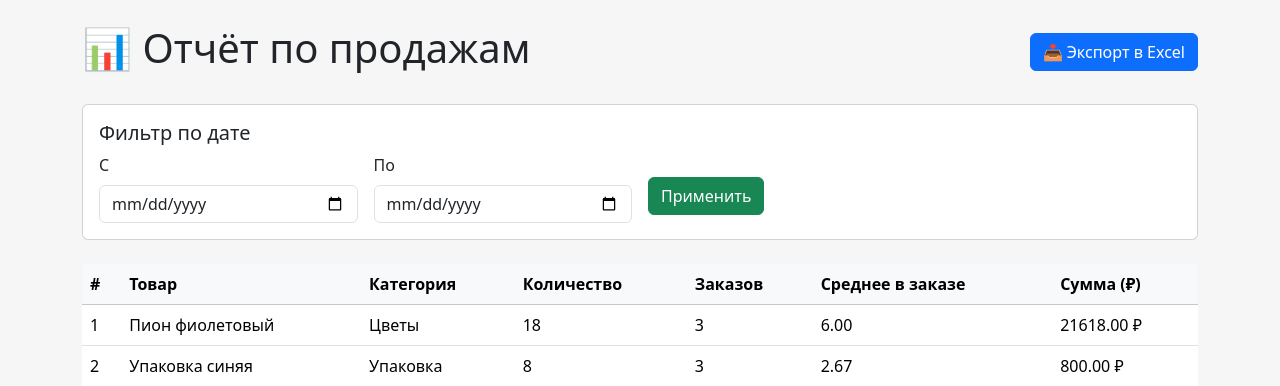
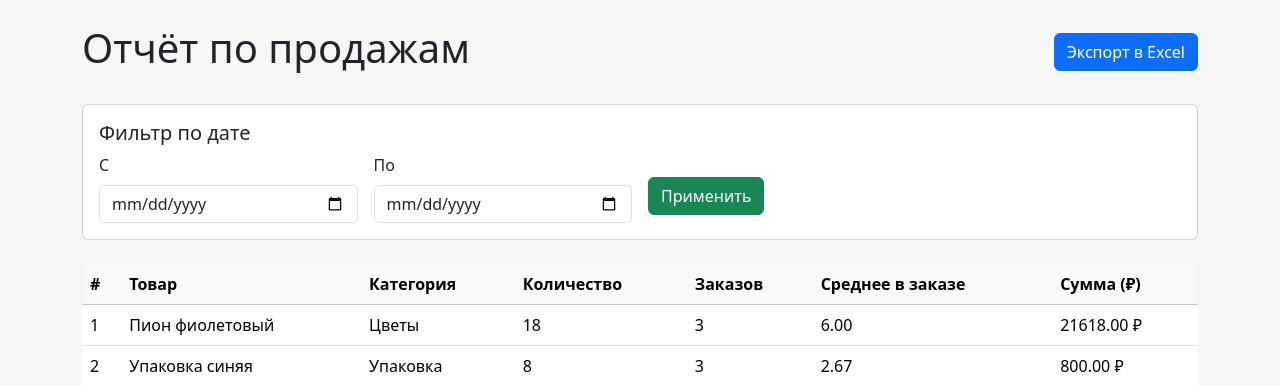
Before and after one commit to Memor311/praktika_frolov, a Django app: page /admin-panel/sales-report/ in a window 1280 px wide. Shown: the part 65-451 px from the top of the page. Run offline with Django 5.2, Linux system fonts and the light colour scheme; data comes from the database, SQL or seed files in the repository.

Commit message:
Небольшие изменения

```diff
--- a/shop_veb/shop_app/templates/admin-panel/sales_report.html
+++ b/shop_veb/shop_app/templates/admin-panel/sales_report.html
@@ -5,8 +5,8 @@
 {% block content %}
 <div class="container py-4">
   <div class="d-flex justify-content-between align-items-center mb-4">
-    <h1>📊 Отчёт по продажам</h1>
-    <a href="?export=xlsx" class="btn btn-primary">📥 Экспорт в Excel</a>
+    <h1>Отчёт по продажам</h1>
+    <a href="?{% if date_from %}date_from={{ date_from }}&{% endif %}{% if date_to %}date_to={{ date_to }}&{% endif %}export=xlsx" class="btn btn-primary">Экспорт в Excel</a>
   </div>
 
   <!-- Фильтр по дате -->
--- a/shop_veb/shop_app/templates/products/product_detail.html
+++ b/shop_veb/shop_app/templates/products/product_detail.html
@@ -31,8 +31,9 @@
       {% endif %}
 
       <!-- Кнопка "В корзину" -->
-      <form method="post" action="#" class="mt-4">
+      <form method="post" action="{% url 'add-to-cart' %}" class="mt-4">
         {% csrf_token %}
+        <input type="hidden" name="product_id" value="{{ product.id }}">
         <button type="submit" class="btn btn-danger btn-lg">В корзину</button>
       </form>
 
```
